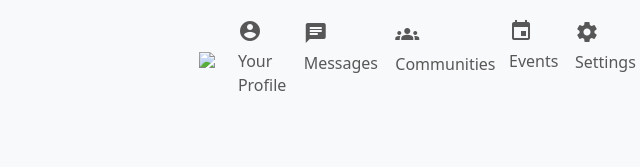
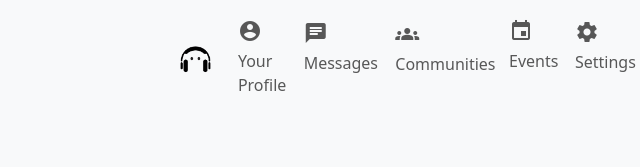
Before and after one commit to arshiaadamian/1800_202510_Team4, a plain HTML site: page search.html in a window 1280 px wide. Shown: the top 167 px of the page, 640-1280 px from the left. Drawn offline with nearby package versions, Linux system fonts and the light colour scheme.

```diff
--- a/search.html
+++ b/search.html
@@ -45,7 +45,9 @@
         <a data-bs-toggle="offcanvas" href="#sidebar"
           ><span class="material-icons">menu</span></a
         >
-        <a href="#"><img class="logo" src="./JAC logo.png" height="35" /> </a>
+        <a href="#"
+          ><img class="logo" src="./images/JAC logo.png" height="35" />
+        </a>
       </div>
       <div
         class="offcanvas offcanvas-start"
```
Also changed, not shown: index.html (+1 -1 lines).
